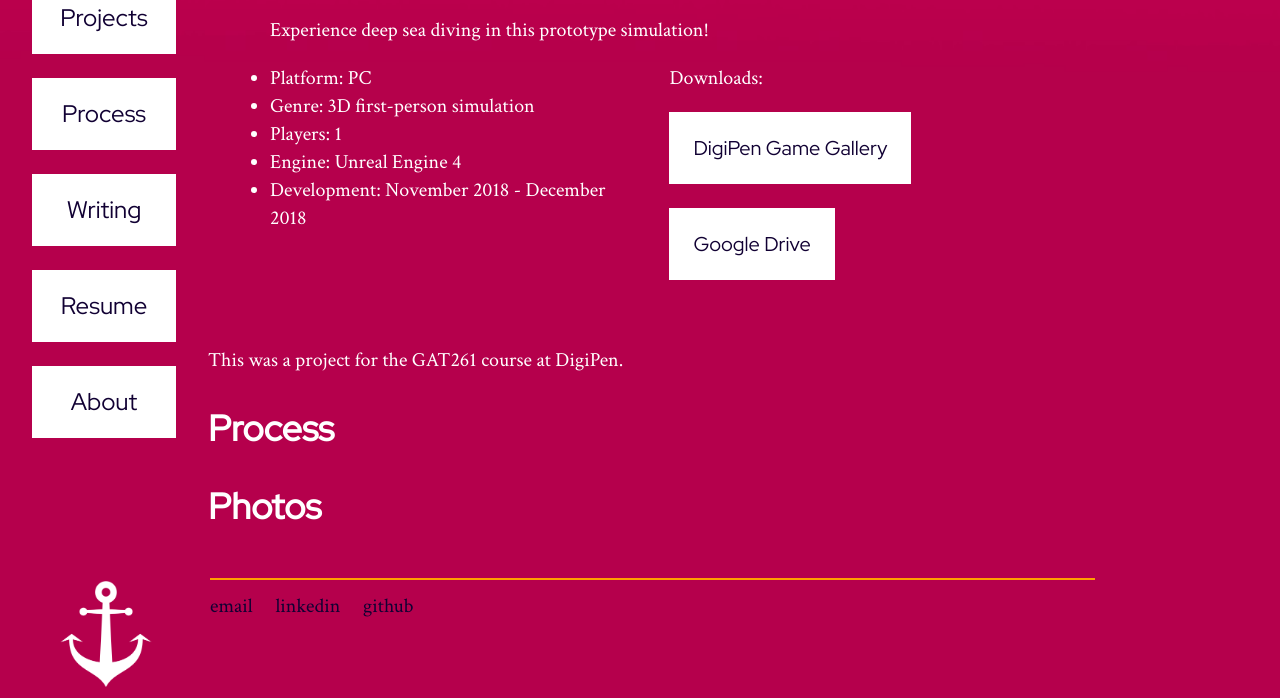
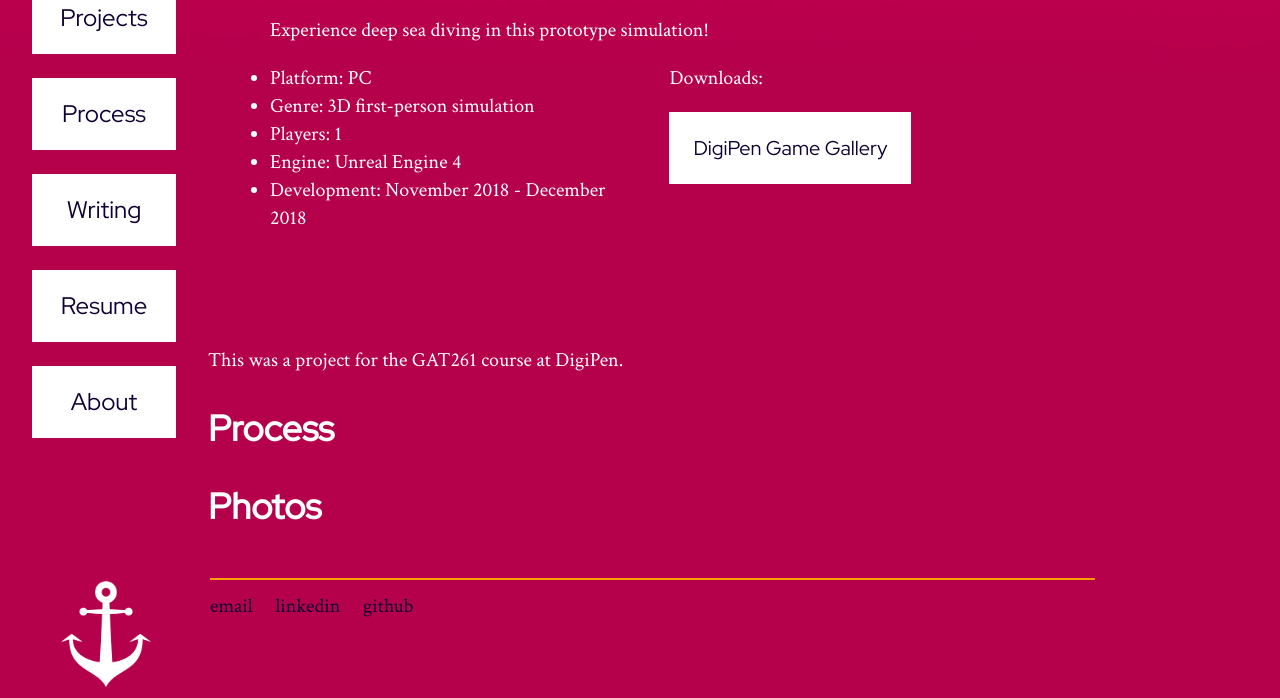
Before and after one commit to digigrant/digigrant.github.io, a Jekyll site: the page built from projects/diving-game.html, in a window 1280 px wide and 900 px high, scrolled down 628 px, cut to the strip 202-900 px from the top of the window. Built offline with Jekyll 4.4.1, drawn with Linux system fonts in a browser that asks for light colours.

Commit message:
assign list of download buttons

```diff
--- a/_layouts/projects.html
+++ b/_layouts/projects.html
@@ -15,8 +15,9 @@ layout: default
       <p style="margin-top:0px;">Downloads:</p>
 
       <ul>
-      {% for item in site.data.downloads %}
-        <li><a href="{{ item.link }}">
+      {% assign my-downloads = site.data.downloads | where: "game","perdition" %}
+      {% for item in my-downloads %}
+        <li><a href="{{ item.link }}" target="_blank" rel="noopener noreferrer">
           <div class="buttonDownload">{{ item.desc }}</div>
         </a></li>
       {% endfor %}
```
